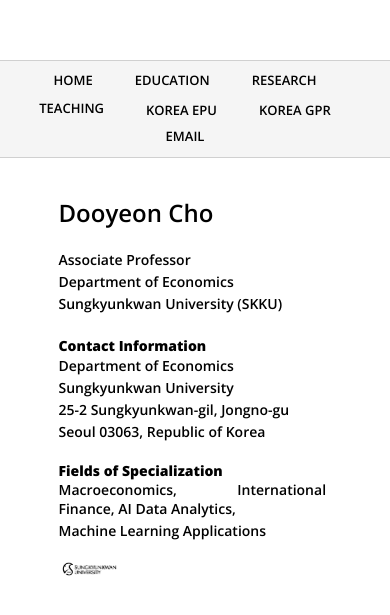
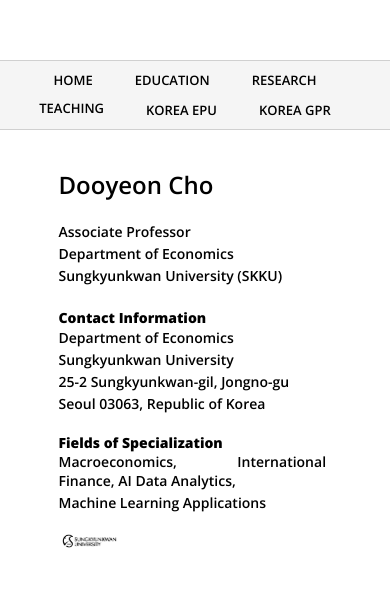
Before and after one commit to dooyeoncho/dooyeoncho.github.io, a Jekyll site: the page built from index.html, in a window 390 px wide. Shown: the top 615 px of the page. Built offline with Jekyll 4.4.1, drawn with Linux system fonts in a browser that asks for light colours.

Commit message:
Update default.html

```diff
--- a/_layouts/default.html
+++ b/_layouts/default.html
@@ -89,6 +89,14 @@
   }
 }
 
+/* ===== MOBILE ONLY: hide EMAIL ===== */
+@media (max-width: 768px) {
+  .mobile-hide {
+    display: none;
+  }
+}
+
+
 
   </style>
 </head>
@@ -104,7 +112,9 @@
       <li><a href="/pages/teaching.html">TEACHING</a></li>
       <li><a href="/pages/new_korean_epu_index.html"><span class="desktop-only">NEW KOREA EPU INDEX</span><span class="mobile-only">KOREA EPU</span></a></li>
       <li><a href="/pages/new_korean_gpr_index.html"><span class="desktop-only">NEW KOREA GPR INDEX</span><span class="mobile-only">KOREA GPR</span></a></li>
-      <li><a href="mailto:dooyeoncho@g.skku.edu">EMAIL</a></li>
+      <li class="mobile-hide"><a href="mailto:dooyeoncho@g.skku.edu">EMAIL</a>
+</li>
+
     </ul>
   </nav>
 
```
